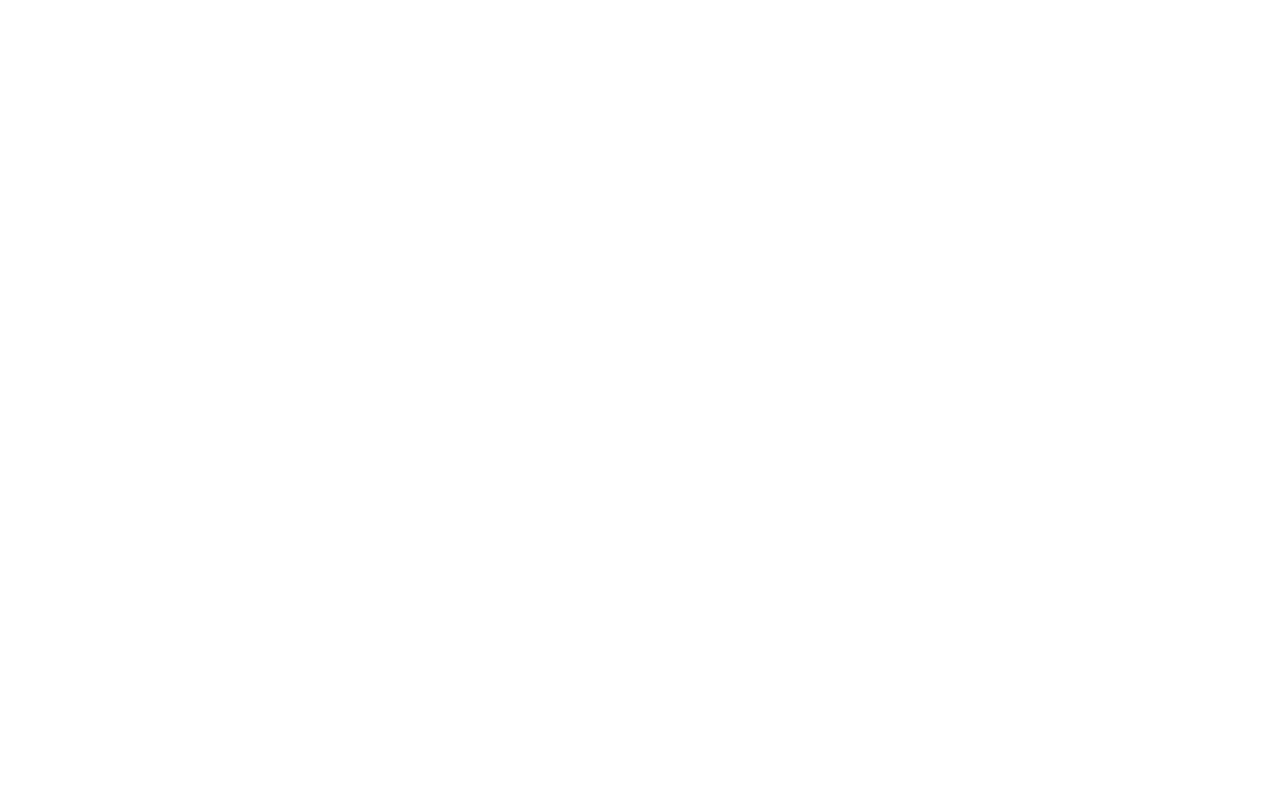
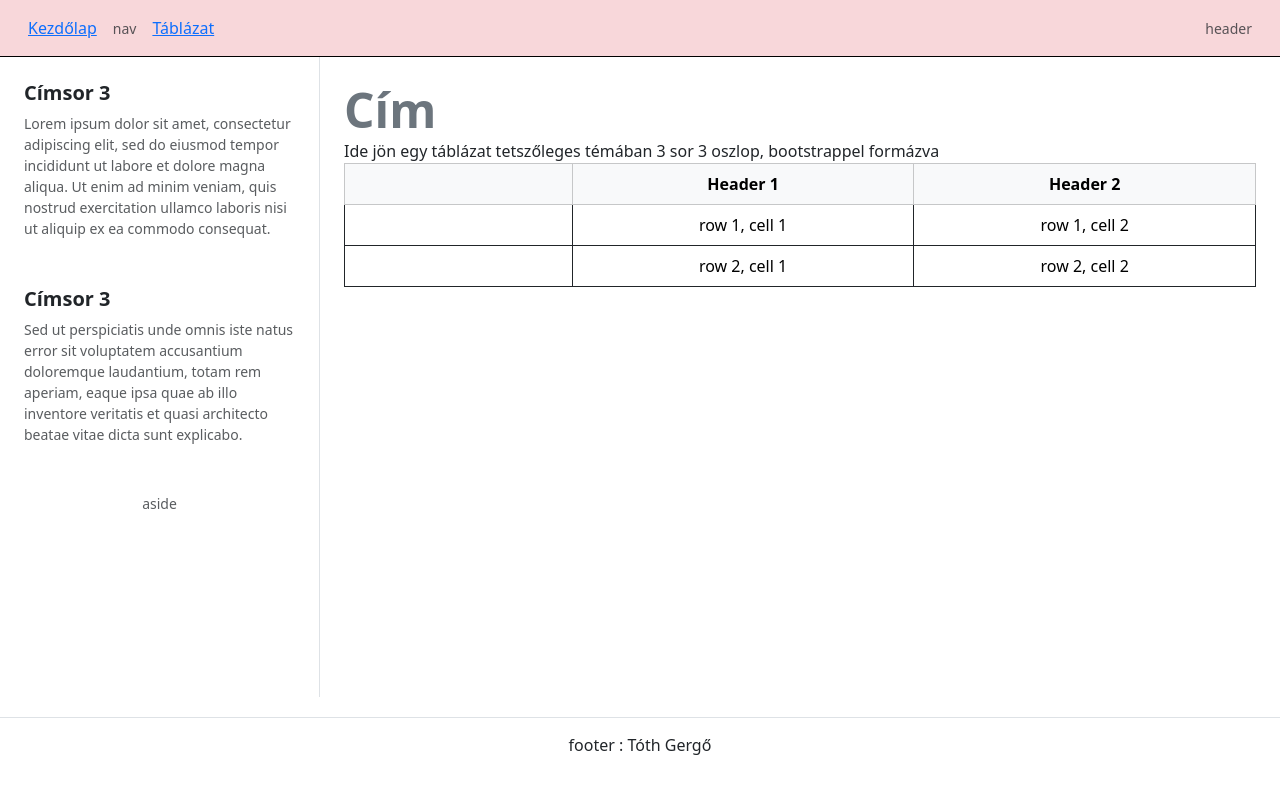
Before and after one commit to Drigi00/agazati, a plain HTML site: page index.html in a window 1280 px wide. Drawn offline with nearby package versions, Linux system fonts and the light colour scheme.

Commit message:
asdasdsad

```diff
--- a/index.html
+++ b/index.html
@@ -1,11 +1,91 @@
 <!DOCTYPE html>
-<html lang="en">
+<html lang="hu">
 <head>
     <meta charset="UTF-8">
     <meta name="viewport" content="width=device-width, initial-scale=1.0">
-    <title>Document</title>
+    <title>Tóth Gergő - Táblázat</title>
+    <link href="https://cdn.jsdelivr.net/npm/bootstrap@5.3.3/dist/css/bootstrap.min.css" rel="stylesheet">
+    <style>
+
+        header { background-color: #f8d7da; border-bottom: 1px solid #000; }
+        aside { border-right: 1px solid #dee2e6; min-height: 80vh; }
+        footer { border-top: 1px solid #dee2e6; padding: 15px 0; margin-top: 20px; }
+
+    </style>
 </head>
 <body>
 
+    <header class="p-3">
+        <div class="container-fluid d-flex align-items-center">
+            <nav class="d-flex align-items-center gap-3">
+                <a href="kezdo_oldal.html" class="nav-btn">Kezdőlap</a>
+                <span class="text-muted small">nav</span>
+                <a href="index.html" class="nav-btn nav-btn-active">Táblázat</a>
+            </nav>
+            <span class="ms-auto text-muted small">header</span>
+        </div>
+    </header>
+
+    <div class="container-fluid">
+        <div class="row">
+            <aside class="col-md-3 p-4">
+                <section class="mb-5">
+                    <h3 class="fw-bold h5">Címsor 3</h3>
+                    <p class="small text-muted">
+                        Lorem ipsum dolor sit amet, consectetur adipiscing elit, sed do eiusmod tempor incididunt ut labore et dolore magna aliqua. Ut enim ad minim veniam, quis nostrud exercitation ullamco laboris nisi ut aliquip ex ea commodo consequat.
+                    </p>
+                </section>
+
+                <section>
+                    <h3 class="fw-bold h5">Címsor 3</h3>
+                    <p class="small text-muted">
+                        Sed ut perspiciatis unde omnis iste natus error sit voluptatem accusantium doloremque laudantium, totam rem aperiam, eaque ipsa quae ab illo inventore veritatis et quasi architecto beatae vitae dicta sunt explicabo.
+                    </p>
+                </section>
+
+                <div class="mt-5 text-center text-muted small">aside</div>
+            </aside>
+
+            <main class="col-md-9 p-4">
+                <div class="custom-title-box">
+                    <h1 class="display-5 fw-bold text-secondary m-0">Cím</h1>
+                </div>
+
+                <div class="info-box">
+                    Ide jön egy táblázat tetszőleges témában 3 sor 3 oszlop, bootstrappel formázva
+                </div>
+
+                <div class="table-responsive">
+                    <table class="table table-bordered border-dark text-center">
+                        <thead class="table-light">
+                            <tr>
+                                <th class="w-25"></th>
+                                <th class="fw-bold">Header 1</th>
+                                <th class="fw-bold">Header 2</th>
+                            </tr>
+                        </thead>
+                        <tbody>
+                            <tr>
+                                <td></td>
+                                <td>row 1, cell 1</td>
+                                <td>row 1, cell 2</td>
+                            </tr>
+                            <tr>
+                                <td></td>
+                                <td>row 2, cell 1</td>
+                                <td>row 2, cell 2</td>
+                            </tr>
+                        </tbody>
+                    </table>
+                </div>
+            </main>
+        </div>
+    </div>
+
+    <footer class="text-center">
+        footer : Tóth Gergő
+    </footer>
+
+    <script src="https://cdn.jsdelivr.net/npm/bootstrap@5.3.3/dist/js/bootstrap.bundle.min.js"></script>
 </body>
 </html>
```
Also changed, not shown: kezdo_oldal.html (+1 -1 lines).
